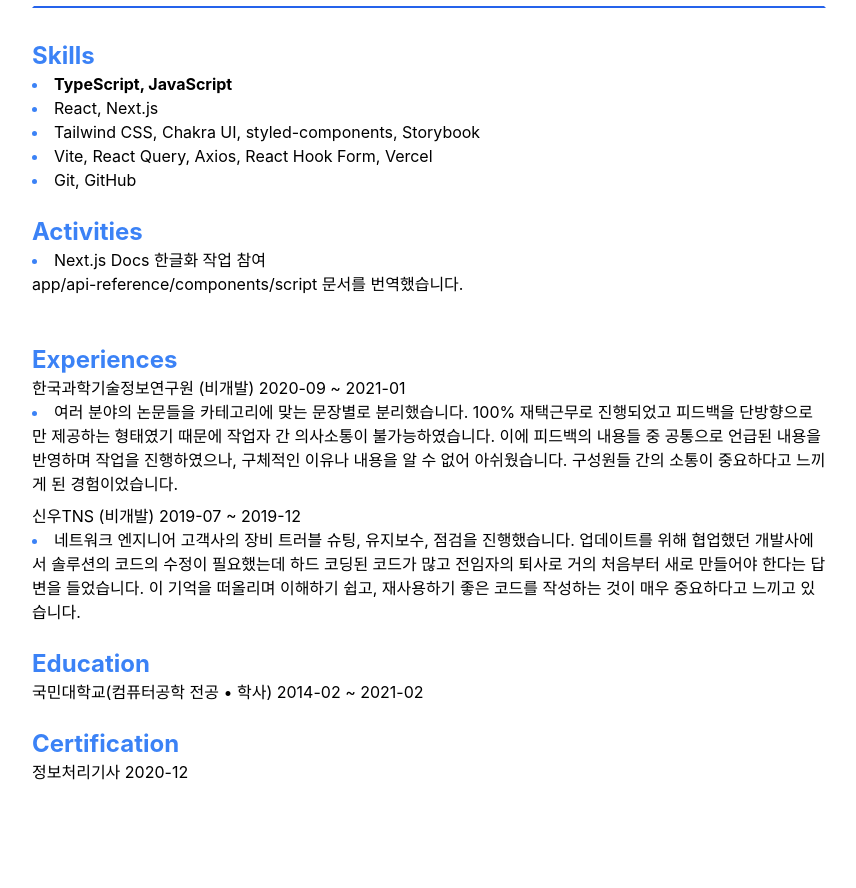
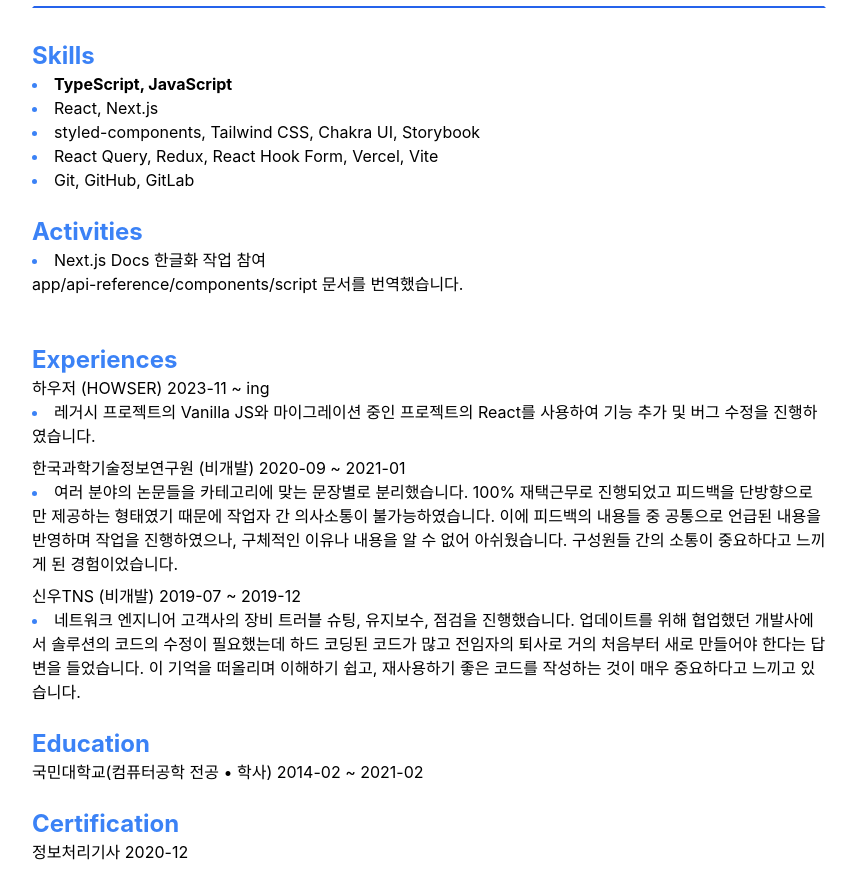
Before and after one commit to jaekwanAHN/resume, a Next.js app: page / in a window 1280 px wide. Shown: the part 1622-2510 px from the top of the page, without its empty margins (211-1067 px from the left). Before the commit the page ends 2430 px from the top, so only its background shows below. Built offline with nearby package versions, Linux system fonts and the light colour scheme; a web font is replaced by a local one.

Commit message:
ENH: 기술스택, 경력 업데이트

```diff
--- a/package.json
+++ b/package.json
@@ -17,6 +17,7 @@
     "eslint-config-next": "13.4.8",
     "next": "13.4.8",
     "postcss": "8.4.24",
+    "prettier": "^3.3.2",
     "react": "18.2.0",
     "react-dom": "18.2.0",
     "tailwindcss": "3.3.2",
--- a/src/data/personal.ts
+++ b/src/data/personal.ts
@@ -9,11 +9,18 @@ export const personalInformation: PersonalInformation = {
   skills: [
     ['TypeScript', 'JavaScript'],
     ['React', 'Next.js'],
-    ['Tailwind CSS', 'Chakra UI', 'styled-components', 'Storybook'],
-    ['Vite', 'React Query', 'Axios', 'React Hook Form', 'Vercel'],
-    ['Git', 'GitHub'],
+    ['styled-components', 'Tailwind CSS', 'Chakra UI', 'Storybook'],
+    ['React Query', 'Redux', 'React Hook Form', 'Vercel', 'Vite'],
+    ['Git', 'GitHub', 'GitLab'],
   ],
   experiences: [
+    {
+      name: '하우저 (HOWSER)',
+      date: '2023-11 ~ ing',
+      works: [
+        '레거시 프로젝트의 Vanilla JS와 마이그레이션 중인 프로젝트의 React를 사용하여 기능 추가 및 버그 수정을 진행하였습니다.',
+      ],
+    },
     {
       name: '한국과학기술정보연구원 (비개발)',
       date: '2020-09 ~ 2021-01',
```
Also changed, not shown: 1 other file (tests, documents, lock files or other folders).
